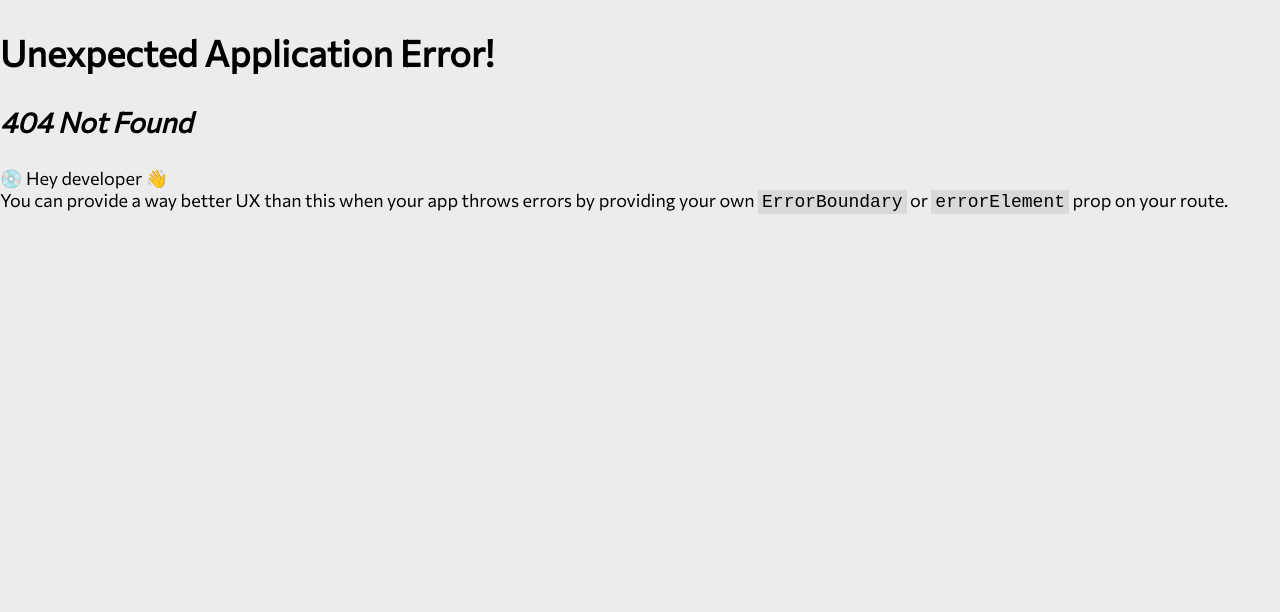
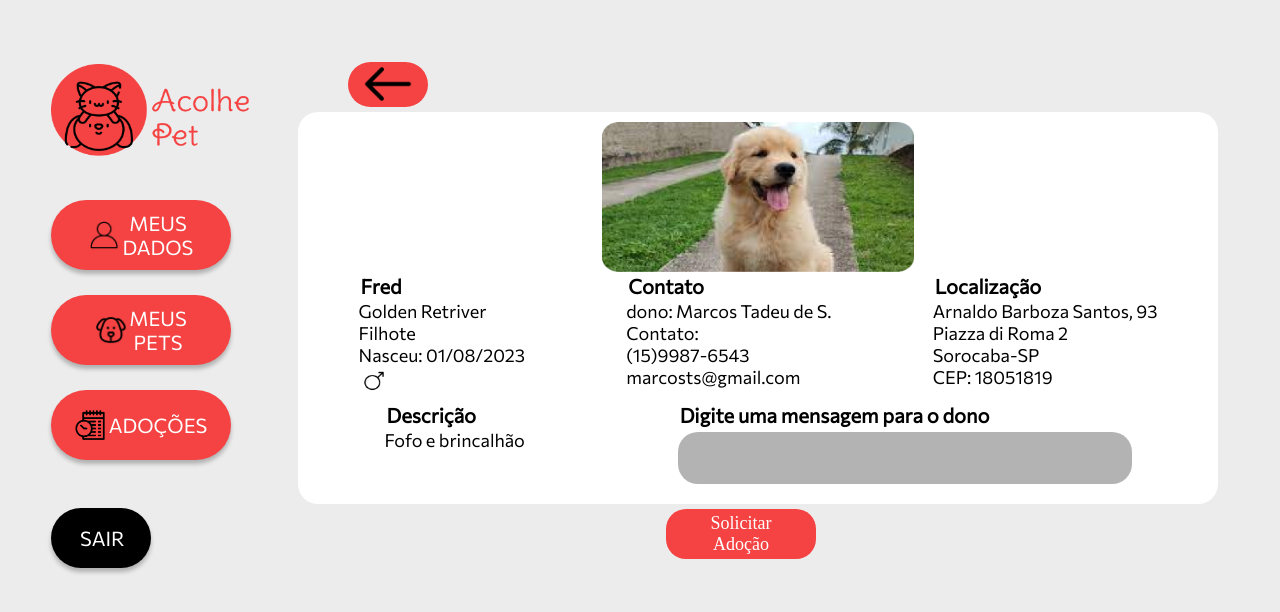
Before and after one commit to LuizFe1lpe/acolhepet, a React (Create React App) app: page /fred in a window 1280 px wide. Before the commit this address had no page. Shown: the top 612 px of the page. Built offline with nearby package versions, Linux system fonts and the light colour scheme; a web font is replaced by a local one.

Commit message:
Tela de adoção

```diff
--- a/src/components/Card.js
+++ b/src/components/Card.js
@@ -1,8 +1,14 @@
 import '../styles/card.css'
+import { useNavigate } from "react-router-dom";
 
 function Card(){
+    let navigate = useNavigate();
+    const routeChange = (p) =>{
+        navigate(p);
+    }
+
     return(
-        <div class="card">
+        <div class="card" onClick={() => routeChange('/fred')}>
             <div class="image-holder">
                 <img src={require("../assets/fred.png")} class="pet-thumbnail"></img>
             </div>
--- a/src/components/ReturnButton.js
+++ b/src/components/ReturnButton.js
@@ -7,7 +7,7 @@ function RerturnButton(){
         navigate(p);
     }
     return(
-        <a class="return" onClick={() => routeChange('/main')}>
+        <a className="return" onClick={() => routeChange('/main')}>
             <img src={require("../assets/icone_voltar.png")} ></img>
         </a>
     );
--- a/src/components/SideMenu.js
+++ b/src/components/SideMenu.js
@@ -15,7 +15,7 @@ function SideMenu(){
     }
 
     return(
-        <div class="side-container">
+        <div className="side-container">
             <nav>
                 <Logo></Logo>
                 <ul>
@@ -31,7 +31,7 @@ function SideMenu(){
                         <img src={iconeHistorico}></img>
                         <a>ADOÇÕES</a>
                     </li>
-                    <li class="exit" onClick={() => routeChange('/')}>
+                    <li className="exit" onClick={() => routeChange('/')}>
                         <a>SAIR</a>
                     </li>
                 </ul>
--- a/src/index.js
+++ b/src/index.js
@@ -9,6 +9,7 @@ import Profile from './pages/Profile';
 import Adocoes from './pages/Adocoes';
 import MeusPets from './pages/MeusPets';
 import cadastrapetPet from './pages/CadastarPet';
+import Fred from './pages/Fred';
 
 import {RouterProvider, createBrowserRouter} from "react-router-dom";
 import Singup from './pages/Singup';
@@ -41,6 +42,11 @@ const router = createBrowserRouter([
     path: "/cadastrapet",
     element: cadastrapetPet(),
   }
+  ,
+  {
+    path: "/fred",
+    element: Fred(),
+  }
 ]);
 
 const root = ReactDOM.createRoot(document.getElementById('root'));
--- a/src/pages/CadastarPet.js
+++ b/src/pages/CadastarPet.js
@@ -3,49 +3,43 @@ import SideMenu from "../components/SideMenu";
 import RerturnButton from "../components/ReturnButton";
 import "../styles/MeusPets.css";
 import "../styles/cadastrapet.css";
+import React from "react";
+
 
 function CadastarPet(){
     return(
-        <div class="main">
+        <div className="main">
                 <div>
                     <SideMenu></SideMenu>
                 </div>
-            <div class="content">
+            <div className="content">
                 <div>
                     <RerturnButton></RerturnButton>
                 </div>
-                <div class="cadastracontainer">
-                    <div class="cadastrapet">
-                        <label for="nome">Nome:<input type="text" id="nome" name="nome"></input></label>
-                        <label for="nome">Data de Nascimento:<input type="date" id="data" name="data"></input></label>
-                        <label for="nome">Descrição:<input type="textbox" id="desc" name="desc"></input></label>
-                        <label for="nome">Foto do pet:<input type="file" id="foto" name="foto" accept="image/png, image/jpeg"></input></label>
+                <div className="cadastracontainer">
+                    <div className="cadastrapet">
+                        <label id="nome">Nome:<input type="text" id="nome"></input></label>
+                        <label id="data">Data de Nascimento:<input type="date" id="data"></input></label>
+                        <label id="desc">Descrição:<input type="textbox" id="desc"></input></label>
+                        <label id="foto">Foto do pet:<input type="file" id="foto" accept="image/png, image/jpeg"></input></label>
                     </div>
-                    <div class="cadastrapet2">
-                        <fieldset class="castrado">
+                    <div className="cadastrapet2">
+                        <fieldset className="castrado">
                             <legend>Castrado?</legend>
-                            <label for="nome">Sim<input type="radio" id="sim" name="castrado" checked></input></label>
-                            <label for="nome">Não<input type="radio" id="nao" name="castrado"></input></label>
+                            <label>Sim<input type="radio" id="sim" name="c" defaultChecked></input></label>
+                            <label>Não<input type="radio" id="nao" name="c" ></input></label>
                         </fieldset>
-                        <fieldset class="castrado">
-                            <label for="nome">Gato<input type="radio" id="gato" name="tipo" checked></input></label>
-                            <label for="nome">Cachorro<input type="radio" id="cachorro" name="tipo"></input></label>
-                        </fieldset>
-                        <label for="cars">Raça:</label>
-                            <select id="racas" name="racas">
-                            <option value="Indefinida">Indefinida</option>
-                            <option value="Chiuaua">Chiuaua</option>
-                            <option value="Labrador">Labrador</option>
-                            <option value="Beagle">Beagle</option>
-                            <option value="Huskey">Huskey</option>
-                            <option value="São Bernado">São Bernado</option>
-                            <option value="Buldog">Buldog</option>
-                            <option value="Pastor Alemão">Pastor Alemão</option>
-                            <option value="Border Collie">Budercolie</option>
+                        <select id="tipo" name="tipo">
+                            <option value="cachorro" defaultValue="cachorro">Cachorro</option>
+                            <option value="gato">Gato</option>
+                        </select>
+                        <label>Raça:</label>
+                        <select id="racas">
+                            <option value="indefiunido">Indefinido</option>
                         </select>
                     </div>
                 </div>
-                <div class="cadastrapetbtn">
+                <div className="cadastrapetbtn">
                     <button type="submit">Cadastrar</button>
                     <button type="reset">Limpar</button>
                 </div>
--- /dev/null
+++ b/src/pages/Fred.js
@@ -0,0 +1,56 @@
+import SideMenu from "../components/SideMenu";
+import RerturnButton from "../components/ReturnButton";
+import '../styles/fred.css';
+
+function Fred(){
+    return(
+    <div class="main">
+        <div>
+            <SideMenu></SideMenu>
+        </div>
+        <div class="content">
+            <div class="top_buttons">
+                <RerturnButton></RerturnButton>
+            </div>
+            <div className="fred">
+                <img src={require("../assets/fred.png")}></img>
+                <div className="colunas">
+                    <div className="coluna1">
+                         <h4>Fred</h4>
+                         <p>Golden Retriver</p>
+                        <p>Filhote</p>
+                        <p>Nasceu: 01/08/2023</p>
+                        <img class="genre" src={require("../assets/icone_macho.png")}></img>
+                    </div>
+                    <div className="coluna2">
+                        <h4>Contato</h4>
+                        <p>dono: Marcos Tadeu de S.</p>
+                        <p>Contato: </p>
+                        <p>(15)9987-6543</p>
+                        <p>marcosts@gmail.com</p>
+                    </div>
+                    <div className="coluna1">
+                        <h4>Localização</h4>
+                        <p>Arnaldo Barboza Santos, 93</p>
+                        <p>Piazza di Roma 2</p>
+                        <p>Sorocaba-SP</p>
+                        <p>CEP: 18051819</p>
+                    </div>
+                </div>
+                <div className="colunas">
+                    <div className="coluna1">
+                        <h4 className="descricao">Descrição</h4>
+                        <p>Fofo e brincalhão</p>
+                    </div>
+                    <div className="colunas2">
+                        <h4>Digite uma mensagem para o dono</h4>
+                        <input type="textarea"></input>
+                    </div>
+                </div>
+            </div>
+            <button id="btnsolicita">Solicitar<br></br> Adoção</button>
+        </div>
+    </div>
+    );
+}
+export default Fred;
--- a/src/styles/cadastrapet.css
+++ b/src/styles/cadastrapet.css
@@ -38,6 +38,10 @@
 .cadastrapet2{
     width: 250px;
     font-size: 20px;
+
+    display: flex;
+    flex-direction: column;
+    top:0
 }
 .cadastrapet2 select{
     width: 150px;
@@ -53,6 +57,17 @@
     border-style: none;
     margin: 0 10px 0 0;
     padding: 0;
+    top: 0;
+}
+select{
+	appearance: none;
+    border-radius: 20px;
+    border: solid 2px #B3B3B3;
+    background-color: #B3B3B3;
+    color: white;
+
+    height: 30px;
+    width: max-content;
 }
 .castrado input{
     width: 30px;
--- /dev/null
+++ b/src/styles/fred.css
@@ -0,0 +1,43 @@
+.fred{
+    height: min-content;
+    width: 900px;
+
+    display: flex;
+    flex-direction: column;
+
+    align-items: center;
+
+    background-color: white;
+    border-radius: 20px;
+
+    margin: 5px 0 0 0;
+    padding: 10px;
+}
+
+#btnsolicita{
+    font-size: 18px;
+    height: 50px;
+    width: 150px;
+
+    margin-left: 40%;
+}
+.colunas{
+    display: flex;
+    flex-direction: row;
+}
+
+.fred img{
+    margin: 0;
+}
+.fred h4{
+    margin: 2px;
+    font-size: 20px;
+}
+.colunas{
+    width: 100%;
+
+    display: flex;
+    flex-direction: row;
+
+    justify-content: space-around;
+}
```
